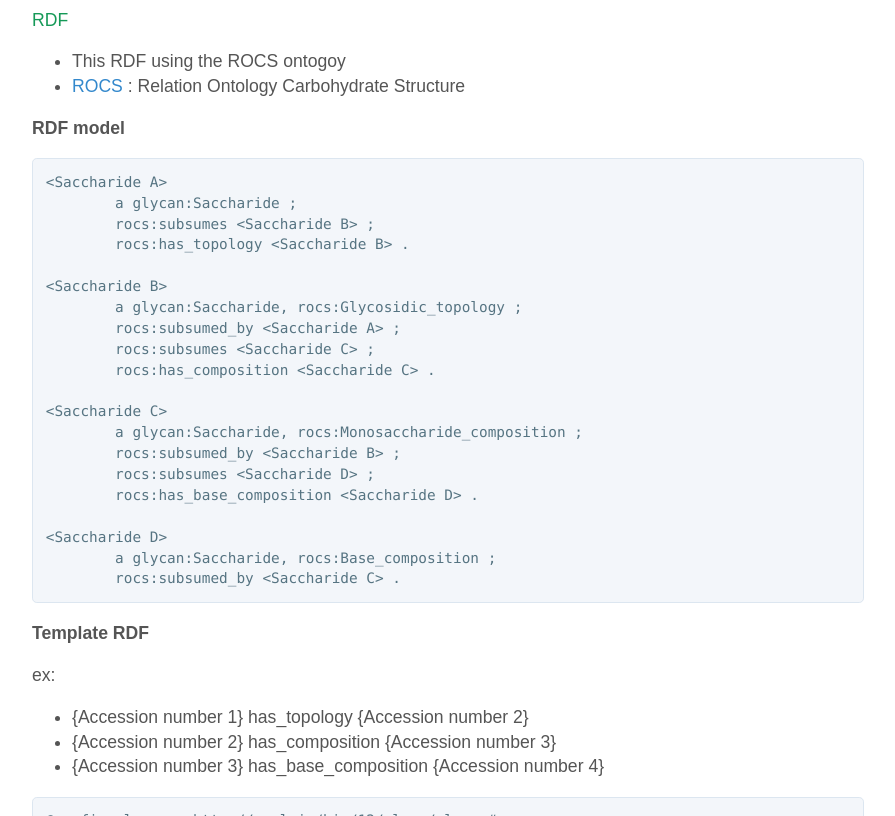
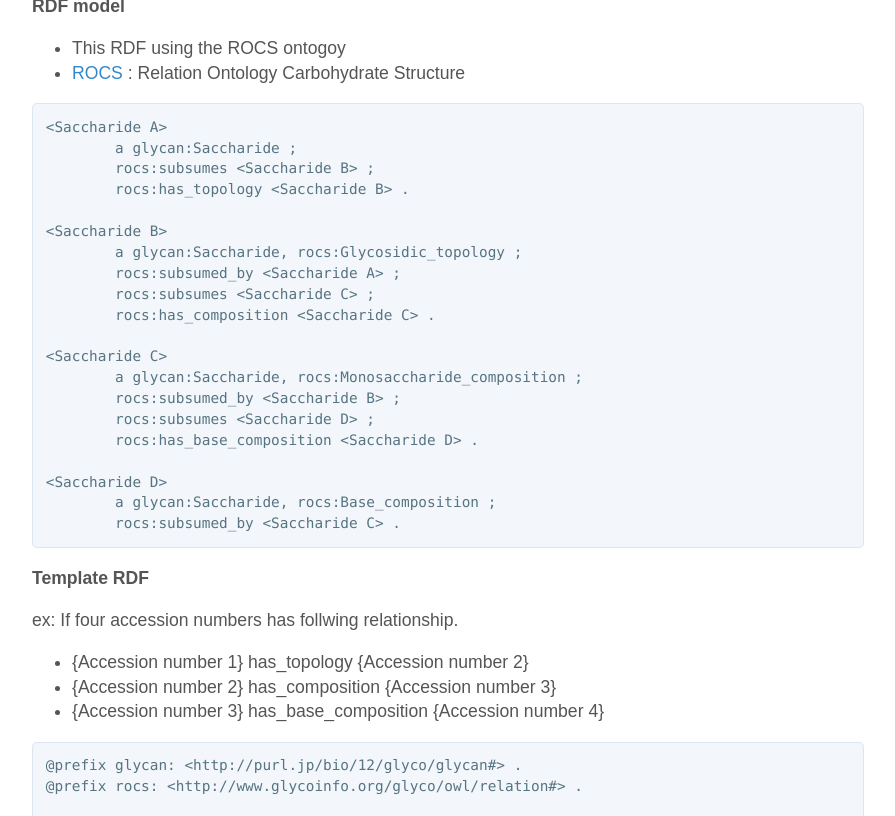
Before and after one commit to glytoucan/glytoucan, a Jekyll site: the page built from system/rdf/subsumption.md, in a window 1280 px wide and 1400 px high, cut to the strip 584-1400 px from the top of the window. Shown: the whole strip, without its empty margins (192-1087 px from the left). Built offline with Jekyll 4.4.1, drawn with Linux system fonts in a browser that asks for light colours; nearby versions of some CDN libraries.

Commit message:
update subsumption doc

````diff
--- a/system/rdf/subsumption.md
+++ b/system/rdf/subsumption.md
@@ -6,19 +6,16 @@
 layout: default
 ---
 
-#### Subsumption image
+**Subsumption image**
 
 ![Subsumption](/images/system/subsumption.png)
 
 
 
-#### RDF
+**RDF model**
 
 - This RDF using the ROCS ontogoy
 - [ROCS](https://bitbucket.org/glycosw/glycanrelationontology) : Relation Ontology Carbohydrate Structure
-
-
-**RDF model**
 
 ```
 <Saccharide A>
@@ -46,7 +43,7 @@
 
 **Template RDF**
 
-ex:
+ex: If four accession numbers has follwing relationship.
 
 - {Accession number 1} has_topology {Accession number 2}
 - {Accession number 2} has_composition {Accession number 3}
````
